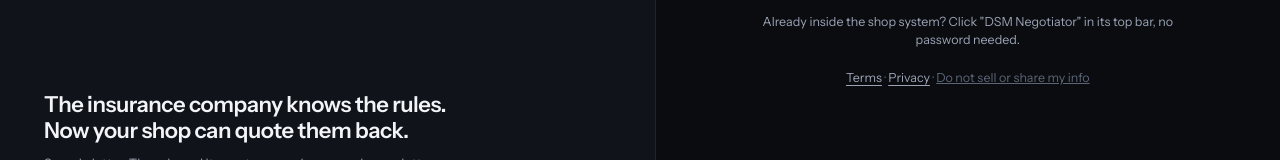
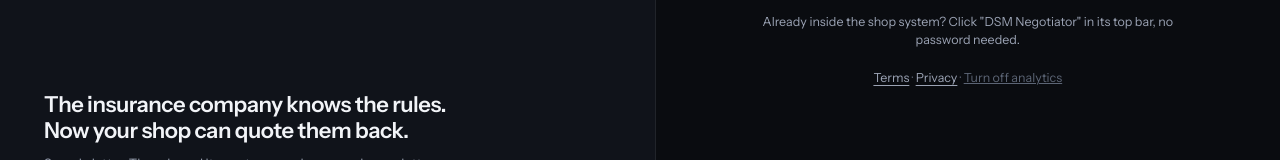
Before and after one commit to ahmedtanjim/dent-shop-negotiation-web, a Vue app: page /login in a window 1280 px wide. Shown: the part 571-731 px from the top of the page. Built offline with nearby package versions, Linux system fonts and the light colour scheme; no server answers.

Commit message:
copy: the analytics opt-out reads 'Turn off analytics'
Co-Authored-By: Claude Opus 5.5 <noreply@anthropic.com>

```diff
--- a/src/analytics/ga.ts
+++ b/src/analytics/ga.ts
@@ -4,7 +4,7 @@ import { optedOut, withoutQuery } from './privacy'
 /**
  * Google Analytics 4 — PUBLIC pages only (the landing page and the sign-in page), and
  * dormant unless VITE_GA_MEASUREMENT_ID is set at build time. Never loads for a visitor
- * with Global Privacy Control on or who used "Do not sell or share my info". No user id,
+ * with Global Privacy Control on or who used "Turn off analytics". No user id,
  * no PII, no Google signals / ad personalization, and page URLs without query strings.
  * Inside the signed-in app the GA kill switch (window['ga-disable-<id>']) is set, so not
  * even GA's automatic history page views fire on case pages.
@@ -76,7 +76,7 @@ export function trackSignUpClick(placement: string) {
   window.gtag?.('event', 'sign_up_click', { placement })
 }
 
-/** "Do not sell or share my info" was just chosen: stop now, not on the next load. */
+/** "Turn off analytics" was just chosen: stop now, not on the next load. */
 export function stopAnalytics() {
   setDisabled(true)
 }
--- a/src/analytics/privacy.ts
+++ b/src/analytics/privacy.ts
@@ -1,6 +1,6 @@
 import { ref } from 'vue'
 
-/** "Do not sell or share my info" — remembered per browser. Global Privacy Control counts
+/** "Turn off analytics" — remembered per browser. Global Privacy Control counts
  *  as the same choice without the visitor having to click anything. */
 const OPT_OUT_KEY = 'dsm_neg_analytics_opt_out'
 
--- a/src/components/PrivacyChoicesLink.vue
+++ b/src/components/PrivacyChoicesLink.vue
@@ -3,7 +3,7 @@ import { ref } from 'vue'
 import { gpcEnabled, optedOut, optOutOfSharing } from '@/analytics/privacy'
 import { stopAnalytics } from '@/analytics/ga'
 
-/** The public pages' "Do not sell or share my info" choice: one click opts this browser
+/** The public pages' "Turn off analytics" choice: one click opts this browser
  *  out of analytics (Global Privacy Control already does it automatically). */
 const justNow = ref(false)
 function optOut() {
@@ -20,7 +20,7 @@ function optOut() {
         {{ gpcEnabled && !justNow ? 'Global Privacy Control honored — no analytics on this browser.' : 'Opted out — no analytics on this browser.' }}
       </span>
     </template>
-    <a v-else href="#" @click.prevent="optOut">Do not sell or share my info</a>
+    <a v-else href="#" @click.prevent="optOut">Turn off analytics</a>
   </span>
 </template>
 
```
